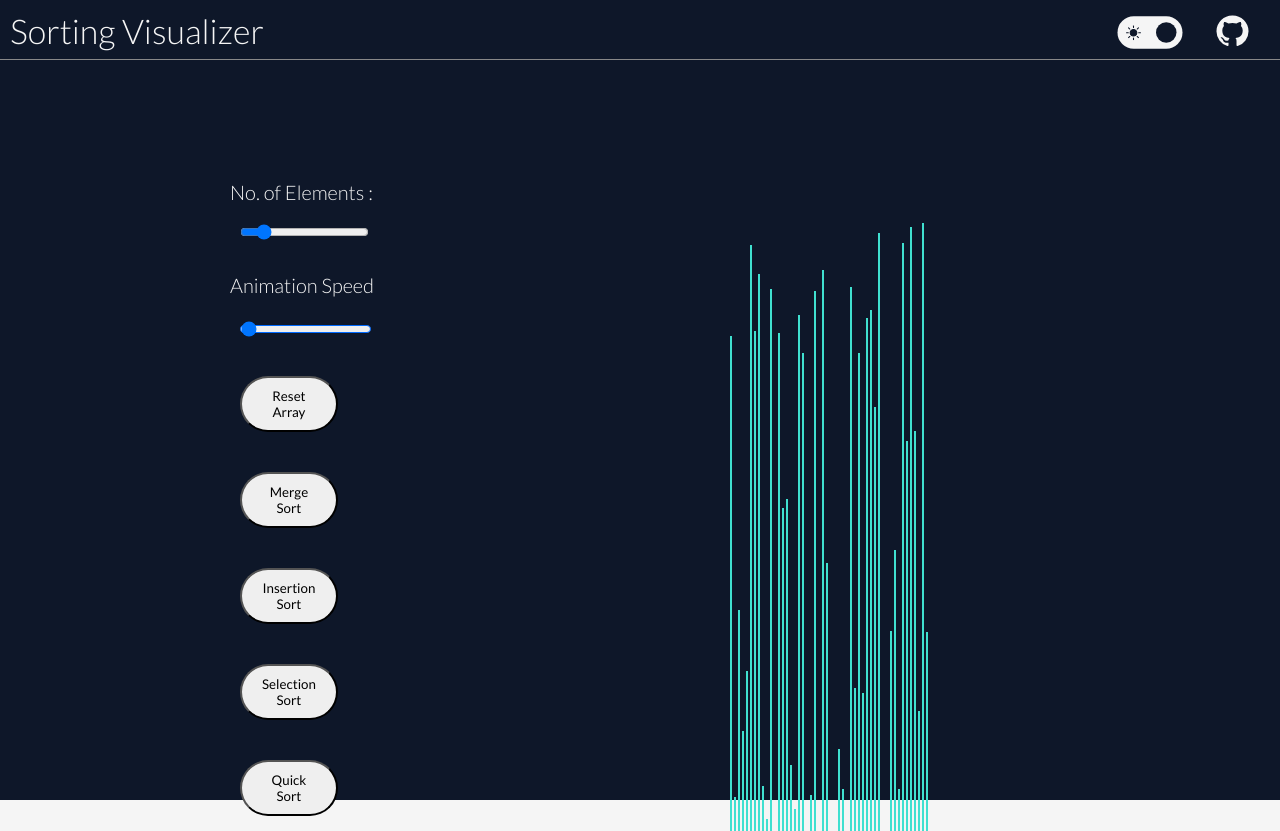
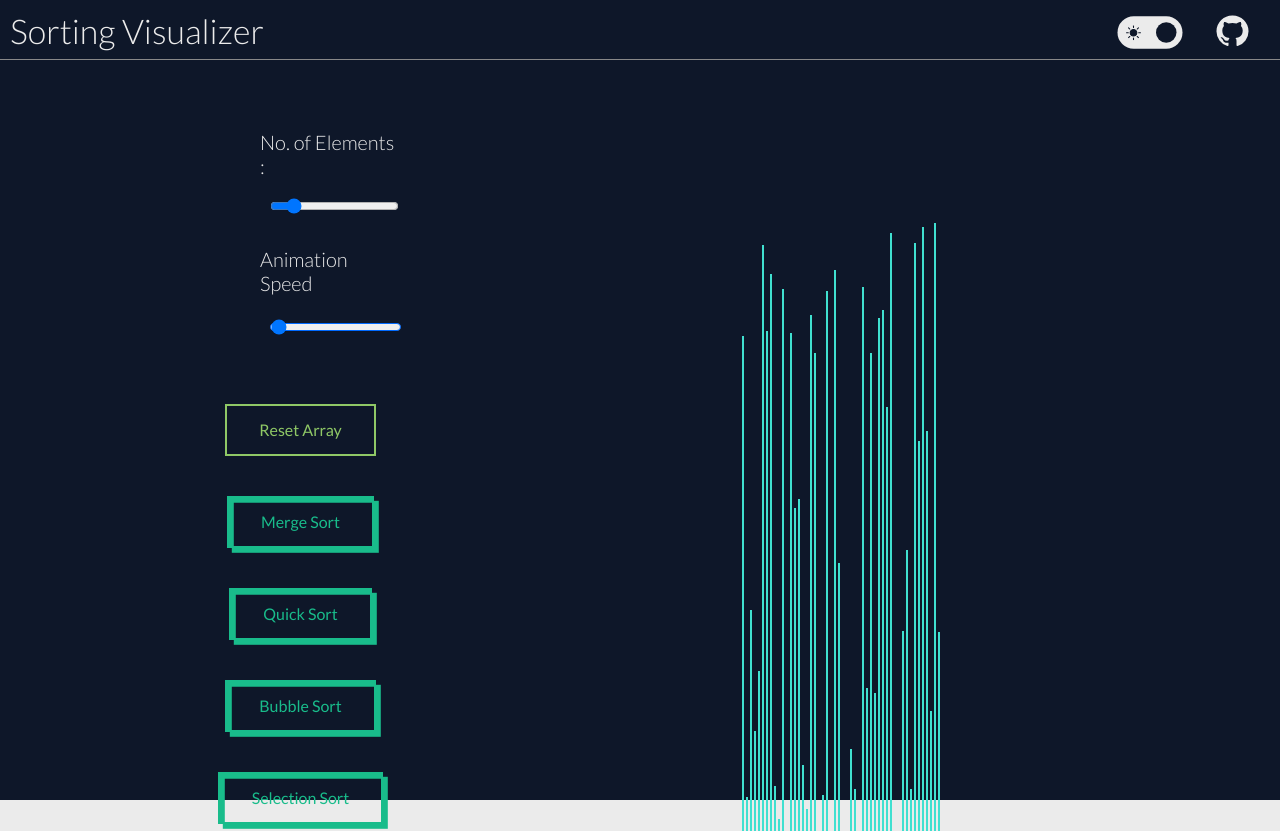
Before and after one commit to ujjwal404/SortingVisualizer, a React (Create React App) app: page / in a window 1280 px wide. Shown: the top 831 px of the page. Built offline with nearby package versions, Linux system fonts and the light colour scheme.

Commit message:
button styling

```diff
--- a/package.json
+++ b/package.json
@@ -6,6 +6,7 @@
     "@testing-library/jest-dom": "^5.14.1",
     "@testing-library/react": "^11.2.7",
     "@testing-library/user-event": "^12.8.3",
+    "node-sass": "^6.0.0",
     "react": "^17.0.2",
     "react-dom": "^17.0.2",
     "react-scripts": "4.0.3",
--- a/src/App.css
+++ b/src/App.css
@@ -1,6 +1,8 @@
 @import url('https://fonts.googleapis.com/css2?family=Lato:ital,wght@0,100;0,300;0,400;1,100;1,300&display=swap');
 
 :root {
+  --color: #19bc8b;
+  --hover: #19bc8b;
 }
 html {
   background: var(--background);
@@ -21,6 +23,12 @@ html {
   font-family: Lato;
   font-weight: 400;
 }
+/*
+button {
+  background-color: #6441a4;
+  border: 1px solid #6441a4;
+  color: white;
+} */
 
 /* body {
   background-color: var(--background-color);
--- a/src/SortingVisualizer/SortingVisualizer.jsx
+++ b/src/SortingVisualizer/SortingVisualizer.jsx
@@ -4,7 +4,8 @@ import { getBubbleSortAnimations } from '../sortingAlgorithms/BubbleSort';
 import { getInsertionSortAnimations } from '../sortingAlgorithms/InsertionSort';
 import { getSelectionSortAnimations } from '../sortingAlgorithms/SelectionSort';
 import { getQuickSortAnimations } from '../sortingAlgorithms/QuickSort';
-import './SortingVisualizer.css';
+import './SortingVisualizer.scss';
+import './buttons.scss';
 
 const PRIMARY_COLOR = 'turquoise';
 const SECONDARY_COLOR = 'blue';
@@ -146,6 +147,7 @@ export default class SortingVisualizer extends Component {
     return (
       <div className="array-container">
         <div className="column">
+          <div className="sliders">
             <p className="no-of-els"> No. of Elements :</p>
             <input
               type="range"
@@ -165,29 +167,24 @@ export default class SortingVisualizer extends Component {
                 onChange={this.speedChange}
               />
             </div>
-
-          <button
-            id="button"
-            disabled={!this.state.selected}
-            className="resetButton"
-            onClick={() => this.resetArray()}
-          >
+          </div>
+          <button id="button" className="slide" onClick={() => this.resetArray()}>
             Reset Array
           </button>
-          <button id="button" onClick={() => this.mergeSort()}>
+          <button id="button" className="offset" onClick={() => this.mergeSort()}>
             Merge Sort
           </button>
-          <button id="button" onClick={() => this.InsertionSort()}>
-            Insertion Sort
+          <button id="button" className="offset" onClick={() => this.quickSort()}>
+            Quick Sort
           </button>
-          <button id="button" onClick={() => this.SelectionSort()}>
+          <button id="button" className="offset" onClick={() => this.bubbleSort()}>
+            Bubble Sort
+          </button>
+          <button id="button" className="offset" onClick={() => this.SelectionSort()}>
             Selection Sort
           </button>
-          <button id="button" onClick={() => this.quickSort()}>
-            Quick Sort
-          </button>
-          <button id="button" onClick={() => this.bubbleSort()}>
-            Bubble Sort
+          <button id="button" className="offset" onClick={() => this.InsertionSort()}>
+            Insertion Sort
           </button>
         </div>
         <div className="frame">
--- a/src/SortingVisualizer/SortingVisualizer.css
+++ b/src/SortingVisualizer/SortingVisualizer.scss
@@ -7,20 +7,22 @@
 .column {
   display: inline-block;
   margin-left: 200px;
-  margin-top: 100px;
+  margin-top: 50px;
+  align-items: center;
   /* border: 1px solid #e2e2e2; */
 }
 .column button {
   display: block;
-  margin: 40px;
-  padding: 10px 20px;
+  margin: 40px auto;
+  // margin: 40px;
   cursor: pointer;
-  border-radius: 100px;
 }
-.column button:hover {
-  transform: translateY(-2px);
 
-  box-shadow: 0 1rem 2rem rgba(0, 0, 0, 0.2);
+.sliders {
+  align-items: center;
+
+  margin-left: 30px;
+  padding-bottom: 30px;
 }
 
 .no-of-els {
--- /dev/null
+++ b/src/SortingVisualizer/buttons.scss
@@ -0,0 +1,91 @@
+.fill:hover,
+.fill:focus {
+  box-shadow: inset 0 0 0 2em var(--hover);
+}
+
+.pulse:hover,
+.pulse:focus {
+  animation: pulse 1s;
+  box-shadow: 0 0 0 2em rgba(#fff, 0);
+}
+
+@keyframes pulse {
+  0% {
+    box-shadow: 0 0 0 0 var(--hover);
+  }
+}
+
+.close:hover,
+.close:focus {
+  box-shadow: inset -3.5em 0 0 0 var(--hover), inset 3.5em 0 0 0 var(--hover);
+}
+
+.raise:hover,
+.raise:focus {
+  box-shadow: 0 0.5em 0.5em -0.4em var(--hover);
+  transform: translateY(-0.25em);
+}
+
+.up:hover,
+.up:focus {
+  box-shadow: inset 0 -3.25em 0 0 var(--hover);
+}
+
+.slide:hover {
+  box-shadow: inset 10em 0 0 0 var(--hover);
+}
+
+.offset {
+  box-shadow: 0.3em 0.3em 0 0 var(--color), inset 0.3em 0.3em 0 0 var(--color);
+
+  &:hover,
+  &:focus {
+    box-shadow: 0 0 0 0 var(--hover), inset 6em 3.5em 0 0 var(--hover);
+  }
+}
+
+$colors: (
+  fill: #a972cb,
+  pulse: #ef6eae,
+  close: #ff7f82,
+  raise: #ffa260,
+  up: #e4cb58,
+  slide: #8fc866,
+  offset: #19bc8b
+);
+
+@each $button, $color in $colors {
+  .#{$button} {
+    --color: #{$color};
+    --hover: #{adjust-hue($color, 45deg)};
+  }
+}
+
+button {
+  color: var(--color);
+  transition: 0.3s;
+
+  &:hover,
+  &:focus {
+    border-color: var(--hover);
+    color: #fff;
+  }
+}
+
+button {
+  background: none;
+  border: 2px solid;
+  font: inherit;
+  line-height: 1;
+  margin: 0.5em;
+  padding: 1em 2em;
+}
+
+h1 {
+  font-weight: 400;
+}
+
+code {
+  color: #e4cb58;
+  font: inherit;
+}
--- a/src/utils/switch.css
+++ b/src/utils/switch.css
@@ -6,7 +6,7 @@
 
 :root {
   --black: rgb(14, 23, 41);
-  --white: #f5f5f5;
+  --white: #ebebeb;
   --transition: 0.5s ease;
   --backround: var(--white);
   --foreground: var(--black);
```
Also changed, not shown: 1 other file (tests, documents, lock files or other folders). Lines whose indentation alone changed are shown as unchanged.
